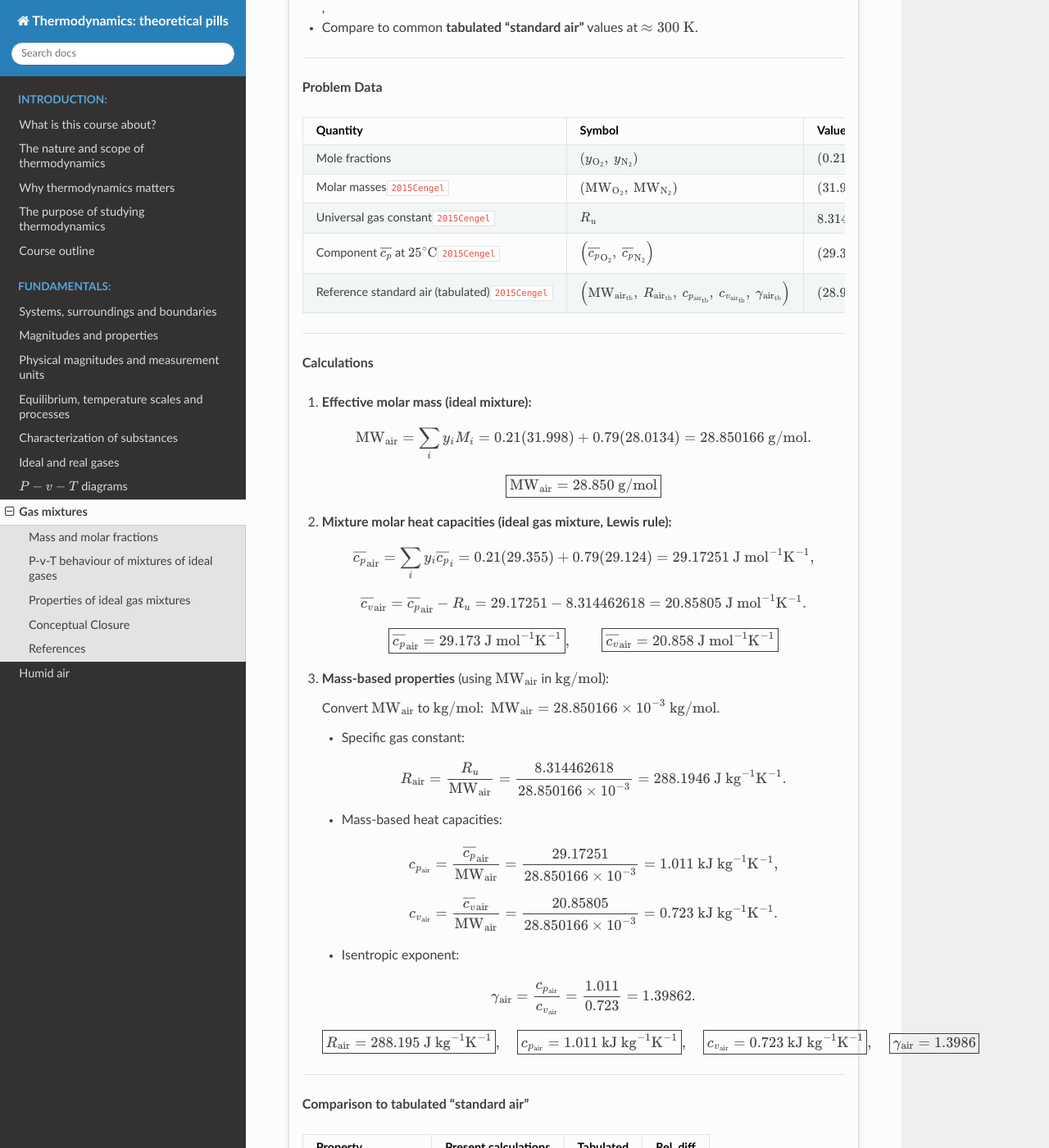
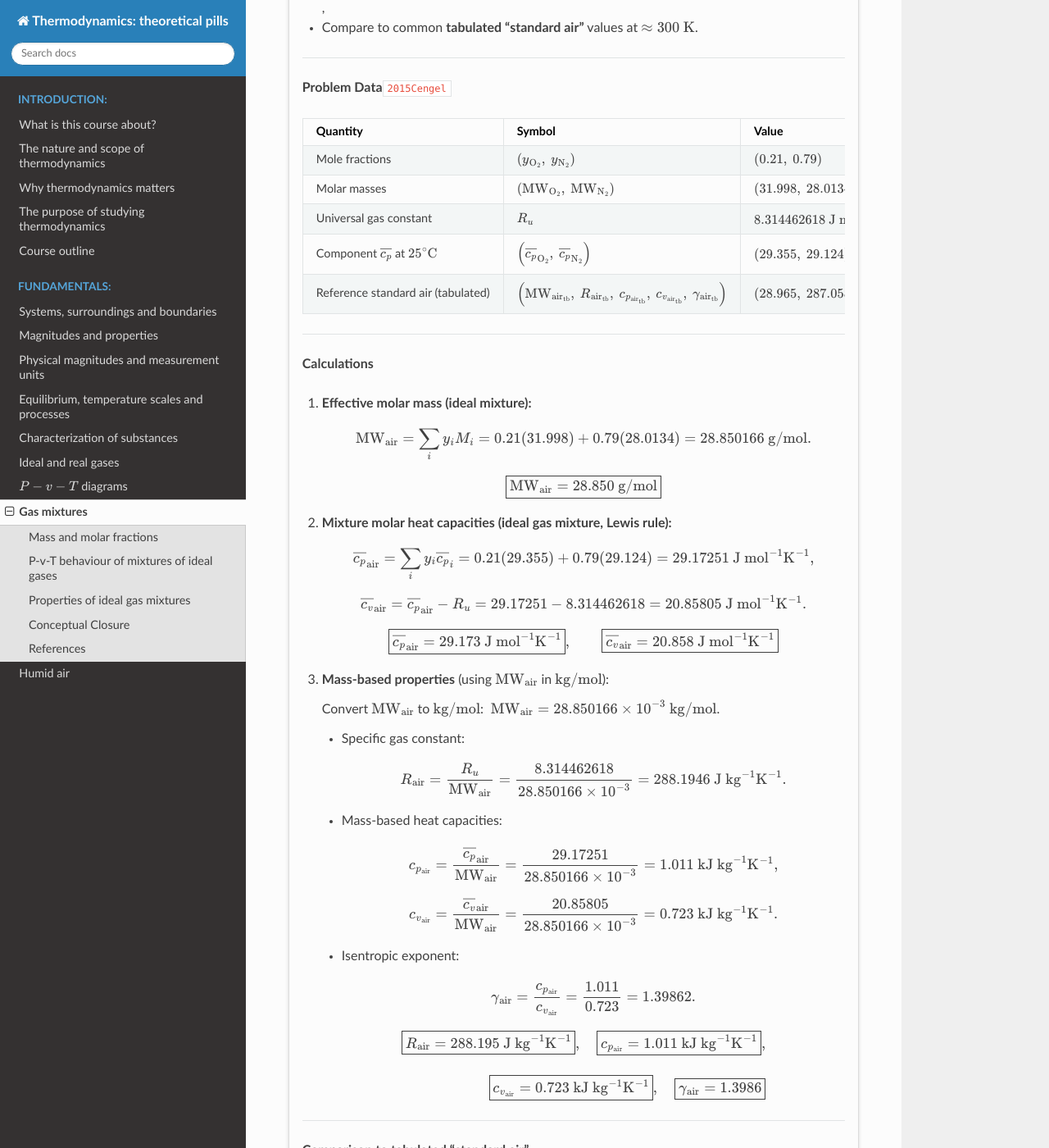
Before and after one commit to azarketa/Thermodynamics-theoretical-pills, a Sphinx documentation site: the page built from source/Gas_mixtures.md, in a window 1280 px wide and 1400 px high, scrolled down 4157 px. Shown: the whole window at 82% size. Built offline with Sphinx 7.4.7 and the Read the Docs theme 3.1.0, drawn with Linux system fonts in a browser that asks for light colours; cross-references to code outside the pages are shown as plain code.

Commit message:
Files updated

```diff
--- a/source/Gas_mixtures.md
+++ b/source/Gas_mixtures.md
@@ -149,15 +149,15 @@ Air is a common mixture that usually described as having a volumetric compositio
 
 ---
 
-**Problem Data**
+**Problem Data**{cite}`2015Cengel`
 
 | Quantity                                    |                  Symbol                  | Value                                                                                                  |
 | :------------------------------------------ | :--------------------------------------: | :----------------------------------------------------------------------------------------------------- |
 | Mole fractions                              |   $\left(y_{\mathrm{O_2}}, \ y_{\mathrm{N_2}}\right)$   | $\left(0.21, \ 0.79\right)$                                                                                          |
-| Molar masses{cite}`2015Cengel`                                |   $\left(\text{MW}_{\mathrm{O_2}}, \ \text{MW}_{\mathrm{N_2}}\right)$   | $\left(31.998, \ 28.0134\right) \ \text{g/mol}$                                                                       |
-| Universal gas constant{cite}`2015Cengel`                      |                   $R_u$                  | $8.314462618 \ \text{J mol}^{-1}\text{K}^{-1}$                                                          |
-| Component $\overline{c_{p}}$ at $25^\circ\text{C}${cite}`2015Cengel` | $\left(\overline{c_{p}}_{\mathrm{O_2}}, \ \overline{c_{p}}_{\mathrm{N_2}}\right)$ | $\left(29.355, \ 29.124\right) \ \text{J mol}^{-1}\text{K}^{-1}$                                                      |
-| Reference standard air (tabulated){cite}`2015Cengel` | $\left(\text{MW}_{\text{air}_{\text{tb}}}, \ R_{\text{air}_{\text{tb}}}, \ c_{p_{\text{air}_{\text{tb}}}}, \ c_{v_{\text{air}_{\text{tb}}}}, \ \gamma_{\text{air}_{\text{tb}}}\right)$ | $\left(28.965, \ 287.058, \ 1005, \ 718, \ 1.400\right)$ |
+| Molar masses                                |   $\left(\text{MW}_{\mathrm{O_2}}, \ \text{MW}_{\mathrm{N_2}}\right)$   | $\left(31.998, \ 28.0134\right) \ \text{g/mol}$                                                                       |
+| Universal gas constant                      |                   $R_u$                  | $8.314462618 \ \text{J mol}^{-1}\text{K}^{-1}$                                                          |
+| Component $\overline{c_{p}}$ at $25^\circ\text{C}$ | $\left(\overline{c_{p}}_{\mathrm{O_2}}, \ \overline{c_{p}}_{\mathrm{N_2}}\right)$ | $\left(29.355, \ 29.124\right) \ \text{J mol}^{-1}\text{K}^{-1}$                                                      |
+| Reference standard air (tabulated) | $\left(\text{MW}_{\text{air}_{\text{tb}}}, \ R_{\text{air}_{\text{tb}}}, \ c_{p_{\text{air}_{\text{tb}}}}, \ c_{v_{\text{air}_{\text{tb}}}}, \ \gamma_{\text{air}_{\text{tb}}}\right)$ | $\left(28.965, \ 287.058, \ 1005, \ 718, \ 1.400\right)$ |
 
 ---
 
@@ -215,7 +215,8 @@ Air is a common mixture that usually described as having a volumetric compositio
 
     $$
     \boxed{R_{\text{air}} = 288.195\ \text{J kg}^{-1}\text{K}^{-1}},\quad
-    \boxed{c_{p_{\text{air}}} = 1.011 \ \text{kJ kg}^{-1}\text{K}^{-1}},\quad
+    \boxed{c_{p_{\text{air}}} = 1.011 \ \text{kJ kg}^{-1}\text{K}^{-1}},
+    \\[10pt]
     \boxed{c_{v_{\text{air}}} = 0.723 \ \text{kJ kg}^{-1}\text{K}^{-1}},\quad
     \boxed{\gamma_{\text{air}} = 1.3986}
     $$
@@ -248,14 +249,13 @@ Including minor species (e.g., $\sim0.93 \ \% \ \text{Ar}$) and using high-preci
 END OF WORKED EXAMPLE
 ::::
 
-
 ---
 
 (subsec_conceptual_closure_gas_mixtures)=
 ### Conceptual Closure
 
 * {ref}`Mass and molar fractions <eq_mass_molar_fractions>` serve as the cornerstone of mixture analysis. Their {ref}`normalization constraint <eq_normalization_mass_molar>` guarantees a complete composition description.
-* {ref}`Dalton’s law of pressures <eq_dalton_law>`) and {ref}`Amagat’s law of volumes <eq_amagat_law>` establish the additive behavior of ideal mixtures for pressure and volume.
+* {ref}`Dalton’s law of pressures <eq_dalton_law>` and {ref}`Amagat’s law of volumes <eq_amagat_law>` establish the additive behavior of ideal mixtures for pressure and volume.
 * Both **partial pressures** and **partial volumes** {ref}`scale with the molar fraction <eq_y_relation>`, which explains its central role in mixture formulations.
 * **Property evaluation** follows the same additive logic: specific heats (in their {ref}`molar <eq_molar_specific_heats>` and {ref}`mass <eq_mass_specific_heats>` formulations), {ref}`molar mass <eq_mixture_molar_mass>`, and {ref}`gas constant <eq_mixture_gas_constant>` are all weighted averages.
 * **State-property variations** such as {ref}`internal energy <eq_state_property_changes>`, {ref}`enthalpy <eq_enthalpy_change_mixture>` and {ref}`entropy <eq_entropy_change_mixture>` are mass-weighted sums, extending the same principle to energy and entropy analysis.
```
